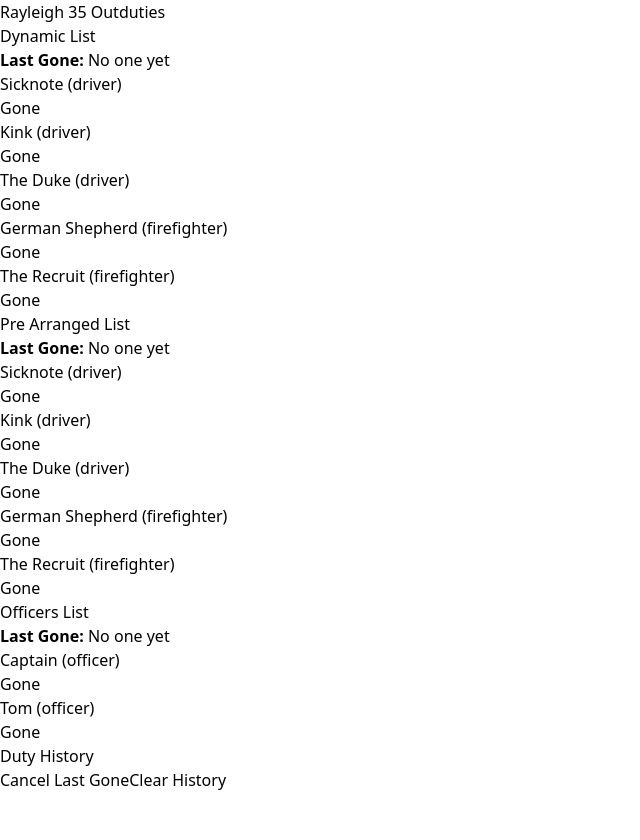
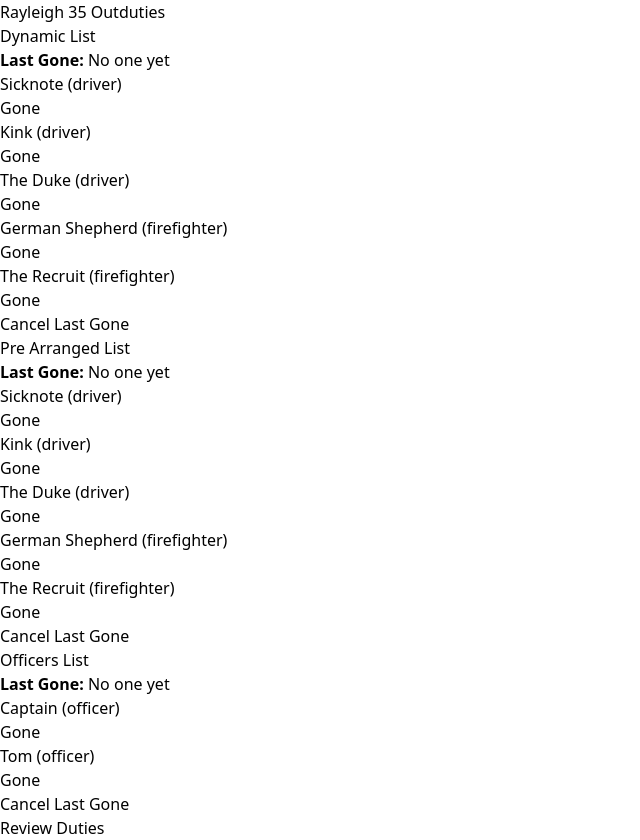
Before and after one commit to Jason-35fire/fire-cover-tracker, a React (Vite) app: page / in a window 1280 px wide. Shown: the whole page, without its empty margins (0-640 px from the left). Before the commit the page ends 800 px from the top, so only its background shows below. Built offline with nearby package versions, Linux system fonts and the light colour scheme.

Commit message:
Update App.jsx

```diff
--- a/src/App.jsx
+++ b/src/App.jsx
@@ -31,6 +31,7 @@ export default function App() {
   const [selectedPerson, setSelectedPerson] = useState(null);
   const [selectedList, setSelectedList] = useState(null);
   const [selectedStation, setSelectedStation] = useState(null);
+  const [showHistory, setShowHistory] = useState(false);
 
   const handleSend = (person, listType) => {
     setSelectedPerson(person);
@@ -52,11 +53,7 @@ export default function App() {
 
     setHistory((prev) => [entry, ...prev].slice(0, 100));
 
-    const updatedPerson = {
-      ...selectedPerson,
-      station: selectedStation,
-      time: timestamp,
-    };
+    const updatedPerson = { ...selectedPerson, station: selectedStation, time: timestamp };
 
     const updateList = (list, setList) => {
       const withoutPerson = list.filter((p) => p.name !== selectedPerson.name);
@@ -72,16 +69,11 @@ export default function App() {
     setSelectedList(null);
   };
 
-  const cancelLastGone = () => {
-    if (history.length === 0) return;
-    const lastEntry = history[0];
+  const cancelLastGoneForList = (listType) => {
+    const lastEntry = history.find((h) => h.list === listType && h.action === "Sent");
+    if (!lastEntry) return;
 
-    const cancelEntry = {
-      ...lastEntry,
-      time: new Date().toLocaleString(),
-      action: "Cancelled",
-    };
-
+    const cancelEntry = { ...lastEntry, time: new Date().toLocaleString(), action: "Cancelled" };
     setHistory((prev) => [cancelEntry, ...prev].slice(0, 100));
 
     const restore = (initialList, setList) => {
@@ -90,20 +82,9 @@ export default function App() {
       if (original) setList((prev) => [original, ...without(prev)]);
     };
 
-    if (lastEntry.list === "dynamic") restore(initialDynamicList, setDynamicList);
-    if (lastEntry.list === "pre") restore(initialPreArrangedList, setPreArrangedList);
-    if (lastEntry.list === "officer") restore(initialOfficersList, setOfficersList);
-  };
-
-  const clearHistory = () => {
-    if (window.confirm("Are you sure you want to clear the duty history?")) {
-      setHistory([]);
-    }
-  };
-
-  const getLastGoneForList = (listType) => {
-    const last = history.find((h) => h.list === listType && h.action === "Sent");
-    return last ? `${last.name} to Station ${last.station}` : "No one yet";
+    if (listType === "dynamic") restore(initialDynamicList, setDynamicList);
+    if (listType === "pre") restore(initialPreArrangedList, setPreArrangedList);
+    if (listType === "officer") restore(initialOfficersList, setOfficersList);
   };
 
   const renderList = (list, listType, color) => (
@@ -116,13 +97,17 @@ export default function App() {
           : "Officers List"}
       </h2>
       <p className="text-sm text-gray-700 mb-2">
-        <strong>Last Gone:</strong> {getLastGoneForList(listType)}
+        <strong>Last Gone:</strong>{" "}
+        {(() => {
+          const last = history.find((h) => h.list === listType && h.action === "Sent");
+          return last ? `${last.name} to Station ${last.station}` : "No one yet";
+        })()}
       </p>
       <ul>
         {list.map((person, idx) => (
           <li
             key={idx}
-            className="flex justify-between items-center p-2 border-b last:border-0 bg-white rounded"
+            className="flex justify-between items-center p-2 border-b last:border-0 bg-white rounded mb-1"
           >
             <div>
               <span className="font-semibold">{person.name}</span>{" "}
@@ -142,6 +127,12 @@ export default function App() {
           </li>
         ))}
       </ul>
+      <button
+        onClick={() => cancelLastGoneForList(listType)}
+        className="mt-2 bg-orange-500 text-white px-3 py-1 rounded hover:bg-orange-600"
+      >
+        Cancel Last Gone
+      </button>
     </div>
   );
 
@@ -200,26 +191,21 @@ export default function App() {
       {renderList(preArrangedList, "pre", "bg-green-100")}
       {renderList(officersList, "officer", "bg-blue-100")}
 
-      {/* History */}
-      <div className="mt-6 p-4 bg-white shadow rounded-lg">
-        <div className="flex justify-between items-center mb-3">
-          <h2 className="text-xl font-bold">Duty History</h2>
-          <div className="flex gap-2">
+      {/* Review Duties Button */}
+      <div className="mt-4 text-center">
         <button
-              onClick={cancelLastGone}
-              className="bg-orange-500 text-white px-3 py-1 rounded hover:bg-orange-600"
+          onClick={() => setShowHistory((prev) => !prev)}
+          className="bg-gray-700 text-white px-4 py-2 rounded hover:bg-gray-800"
         >
-              Cancel Last Gone
-            </button>
-            <button
-              onClick={clearHistory}
-              className="bg-red-500 text-white px-3 py-1 rounded hover:bg-red-600"
-            >
-              Clear History
+          {showHistory ? "Hide Duties" : "Review Duties"}
         </button>
       </div>
-        </div>
-        <ul className="max-h-80 overflow-y-auto">
+
+      {/* History */}
+      {showHistory && (
+        <div className="mt-4 p-4 bg-white shadow rounded-lg max-h-96 overflow-y-auto">
+          <h2 className="text-xl font-bold mb-2">Duty History</h2>
+          <ul>
             {history.map((entry, idx) => (
               <li
                 key={idx}
@@ -233,6 +219,7 @@ export default function App() {
             ))}
           </ul>
         </div>
+      )}
     </div>
   );
 }
```
Lines whose indentation alone changed are shown as unchanged.
